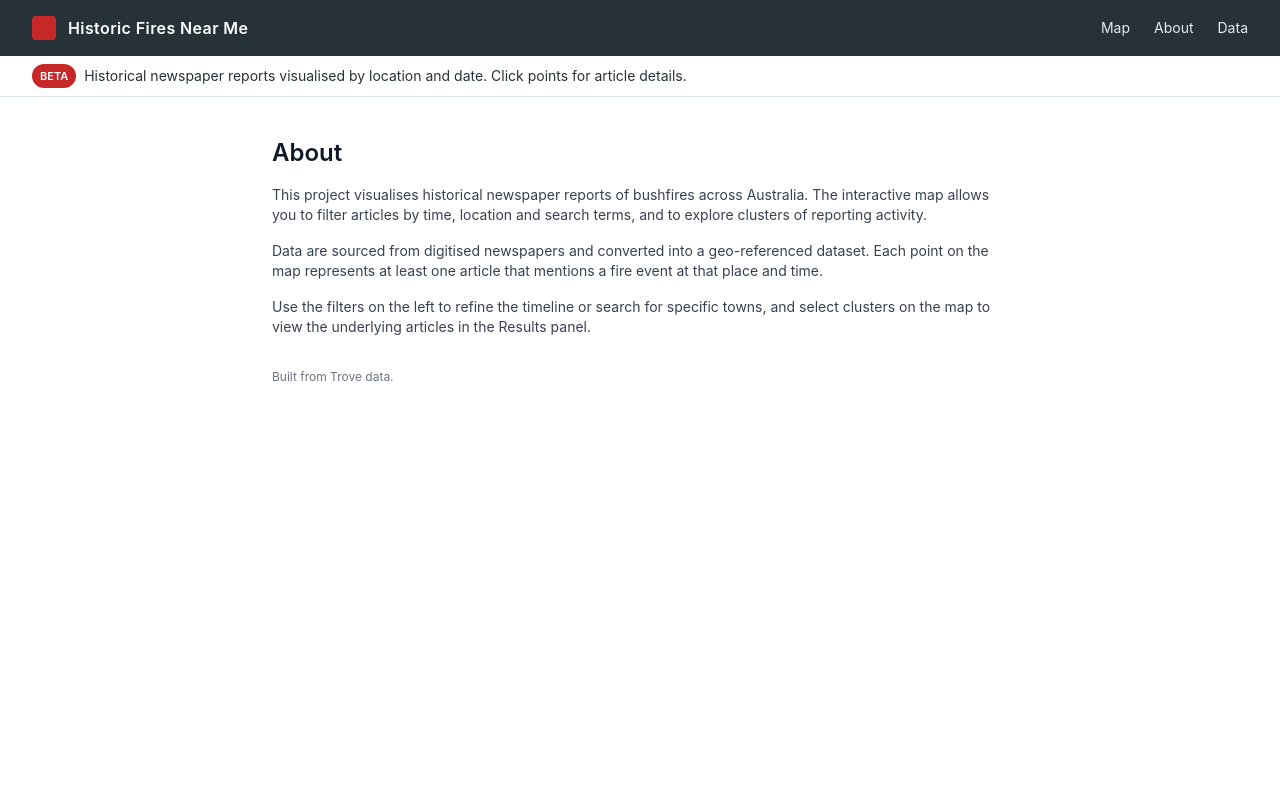
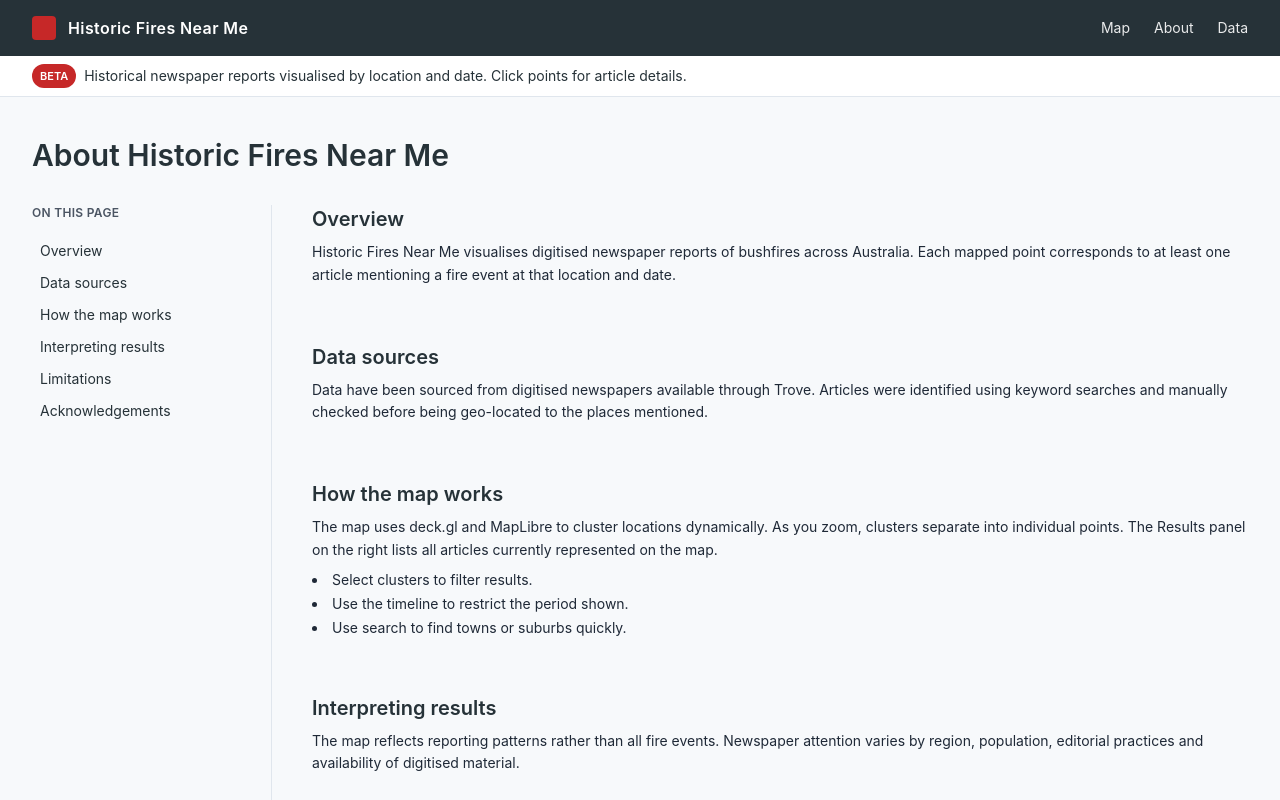
Before and after one commit to Finnoscarmorgan/Historic_Fire_Emergency_App, a Next.js app: page /about in a window 1280 px wide. Shown: the top 800 px of the page. Built offline with nearby package versions, Linux system fonts and the light colour scheme.

Commit message:
updat about page

```diff
--- a/app/about/page.jsx
+++ b/app/about/page.jsx
@@ -1,33 +1,114 @@
-// app/about/page.tsx
 "use client";
 
-
+const sections = [
+  { id: "overview", label: "Overview" },
+  { id: "data", label: "Data sources" },
+  { id: "map", label: "How the map works" },
+  { id: "interpretation", label: "Interpreting results" },
+  { id: "limitations", label: "Limitations" },
+  { id: "credits", label: "Acknowledgements" }
+];
 
 export default function AboutPage() {
   return (
-    <div className="min-h-screen bg-surface-0 text-gray-900">
-      <main className="max-w-3xl mx-auto px-4 py-10">
-        <h1 className="text-2xl font-semibold mb-4">About</h1>
+    <div className="bg-surface-50 text-brand-dark min-h-screen">
+      <main className="mx-auto max-w-7xl px-4 sm:px-6 lg:px-8 py-10">
 
-        <p className="mb-4 text-sm text-gray-700">
-          This project visualises historical newspaper reports of bushfires across Australia.
-          The interactive map allows you to filter articles by time, location and search terms,
-          and to explore clusters of reporting activity.
-        </p>
+        {/* Page Title */}
+        <h1 className="text-3xl font-semibold mb-8">
+          About Historic Fires Near Me
+        </h1>
 
-        <p className="mb-4 text-sm text-gray-700">
-          Data are sourced from digitised newspapers and converted into a geo-referenced dataset.
-          Each point on the map represents at least one article that mentions a fire event at that place and time.
-        </p>
+        {/* Two-column layout */}
+        <div className="grid grid-cols-1 md:grid-cols-[240px,1fr] gap-10">
 
-        <p className="mb-4 text-sm text-gray-700">
-          Use the filters on the left to refine the timeline or search for specific towns, and
-          select clusters on the map to view the underlying articles in the Results panel.
-        </p>
+          {/* LEFT: Section Navigation */}
+          <aside className="md:border-r md:border-surface-border md:pr-6">
+            <div className="md:sticky md:top-24">
 
-        <p className="mt-8 text-xs text-gray-500">
-          Built from Trove data.
-        </p>
+              <p className="text-xs font-semibold text-gray-600 mb-4 uppercase tracking-wide">
+                On this page
+              </p>
+
+              <nav className="space-y-1 text-sm">
+                {sections.map(s => (
+                  <a
+                    key={s.id}
+                    href={`#${s.id}`}
+                    className="block px-2 py-1 rounded hover:bg-surface-0 hover:text-brand-dark transition"
+                  >
+                    {s.label}
+                  </a>
+                ))}
+              </nav>
+
+            </div>
+          </aside>
+
+          {/* RIGHT: Main Content */}
+          <article className="space-y-14">
+
+            <section id="overview">
+              <h2 className="text-xl font-semibold mb-2">Overview</h2>
+              <p className="text-sm leading-relaxed text-gray-800">
+                Historic Fires Near Me visualises digitised newspaper reports of
+                bushfires across Australia. Each mapped point corresponds to at least
+                one article mentioning a fire event at that location and date.
+              </p>
+            </section>
+
+            <section id="data">
+              <h2 className="text-xl font-semibold mb-2">Data sources</h2>
+              <p className="text-sm leading-relaxed text-gray-800">
+                Data have been sourced from digitised newspapers available through Trove.
+                Articles were identified using keyword searches and manually checked
+                before being geo-located to the places mentioned.
+              </p>
+            </section>
+
+            <section id="map">
+              <h2 className="text-xl font-semibold mb-2">How the map works</h2>
+              <p className="text-sm leading-relaxed text-gray-800 mb-2">
+                The map uses deck.gl and MapLibre to cluster locations dynamically.
+                As you zoom, clusters separate into individual points. The Results
+                panel on the right lists all articles currently represented on the map.
+              </p>
+              <ul className="list-disc list-inside text-sm text-gray-800 space-y-1">
+                <li>Select clusters to filter results.</li>
+                <li>Use the timeline to restrict the period shown.</li>
+                <li>Use search to find towns or suburbs quickly.</li>
+              </ul>
+            </section>
+
+            <section id="interpretation">
+              <h2 className="text-xl font-semibold mb-2">Interpreting results</h2>
+              <p className="text-sm leading-relaxed text-gray-800">
+                The map reflects reporting patterns rather than all fire events.
+                Newspaper attention varies by region, population, editorial practices
+                and availability of digitised material.
+              </p>
+            </section>
+
+            <section id="limitations">
+              <h2 className="text-xl font-semibold mb-2">Limitations</h2>
+              <p className="text-sm leading-relaxed text-gray-800">
+                Location accuracy varies across the dataset. Dates reflect publication
+                rather than event occurrence. Some places have ambiguous historical
+                names and have been normalised where possible.
+              </p>
+            </section>
+
+            <section id="credits">
+              <h2 className="text-xl font-semibold mb-2">Acknowledgements</h2>
+              <p className="text-sm leading-relaxed text-gray-800">
+                Data courtesy of Trove. Mapping developed using open-source tools
+                including deck.gl and MapLibre.
+              </p>
+            </section>
+
+          </article>
+
+        </div>
       </main>
     </div>
   );
```
Also changed, not shown: 1 other file (tests, documents, lock files or other folders).
